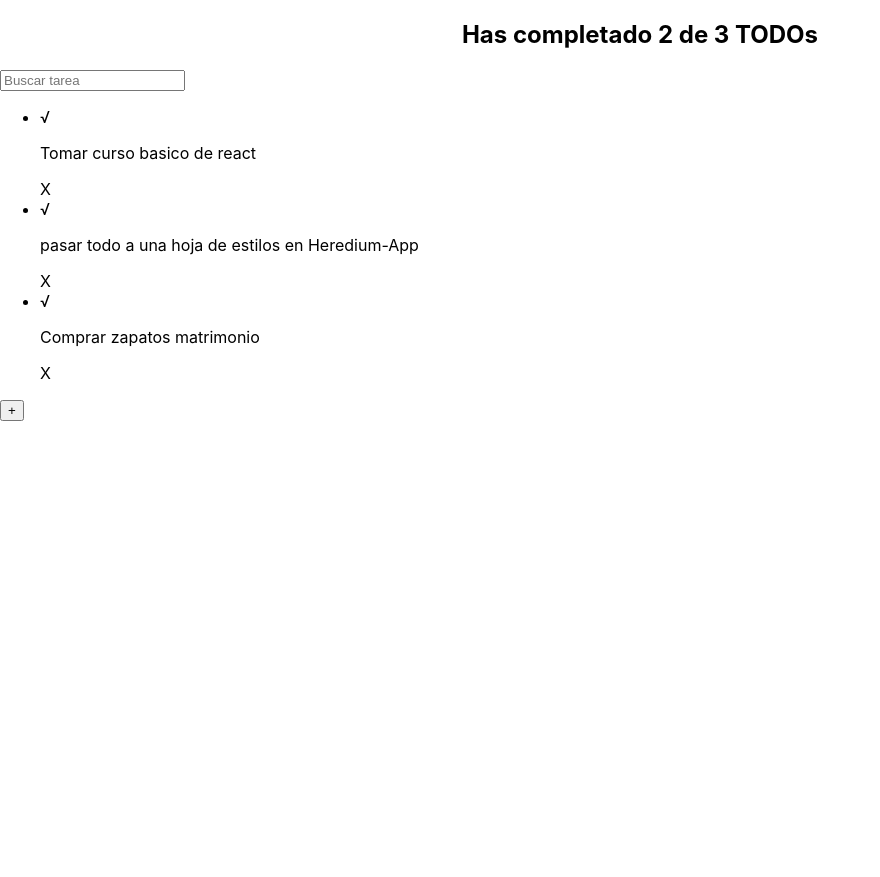
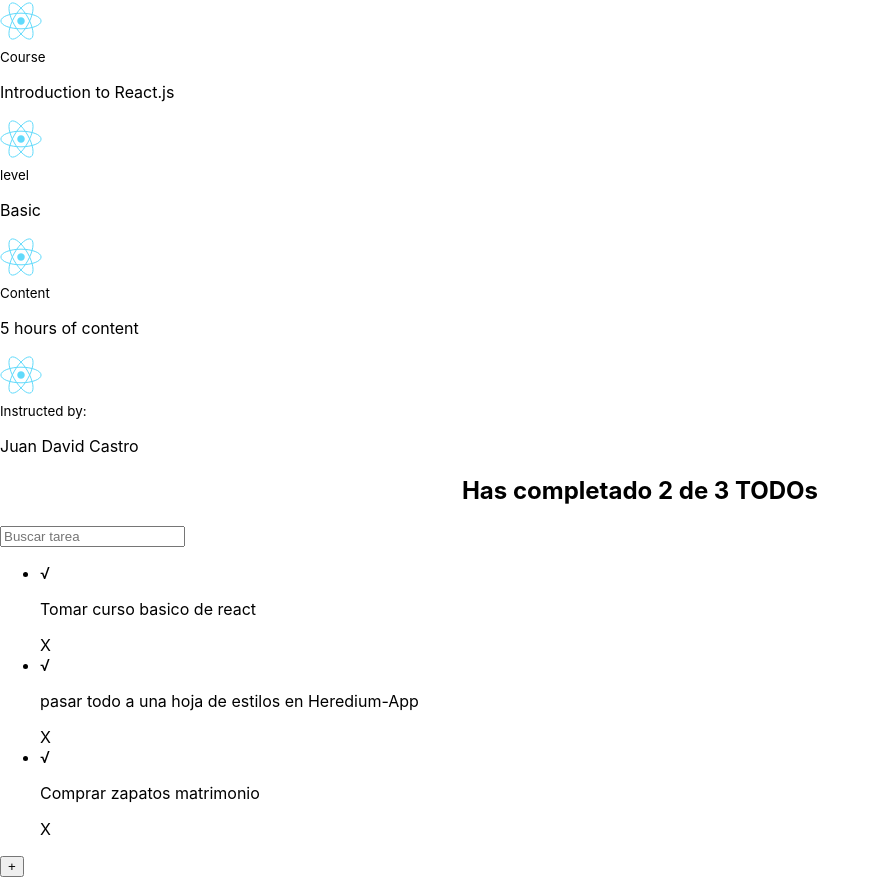
Before and after one commit to ivankstro7/taskDesign, a React (Create React App) app: page / in a window 1280 px wide. Shown: the whole page, without its empty margins (0-880 px from the left). Before the commit the page ends 800 px from the top, so only its background shows below. Built offline with nearby package versions, Linux system fonts and the light colour scheme.

Commit message:
add header component

```diff
--- a/src/App.js
+++ b/src/App.js
@@ -1,4 +1,5 @@
 import React from "react";
+import { Header } from './components/header/header';
 import { TodoCounter } from './components/TodoList/TodoCounter';
 import { TodoSearch } from './components/TodoList/TodoSearch';
 import { TodoList } from './components/TodoList/TodoList';
@@ -15,6 +16,7 @@ const todos = [
 function App() {
   return (
     <React.Fragment>
+      <Header />
       <TodoCounter />
       <TodoSearch />
 
--- /dev/null
+++ b/src/components/header/header.css
@@ -0,0 +1,3 @@
+header{
+    width: 100%;
+}
--- /dev/null
+++ b/src/components/header/header.js
@@ -0,0 +1,42 @@
+import React from 'react';
+import logo from '../../images/icon-react.svg';
+import './header.css';
+
+function Header() {
+  return (
+    <header>
+      <div className="header-user">
+        <img src={logo} alt="logo"/>
+        <div className="header-body">
+          <small>Course</small>
+          <p>Introduction to React.js</p>
+        </div>
+      </div>
+      <div className='header-detail'>
+        <div className='detail-level'>
+          <img src={logo} alt="logo"/>
+          <div className='level-body'>
+            <small>level</small>
+            <p>Basic</p>
+          </div>
+        </div>
+        <div className='detail-content'>
+          <img src={logo} alt="logo"/>
+          <div className='content-body'>
+            <small>Content</small>
+            <p>5 hours of content</p>
+          </div>
+        </div>
+        <div className='detail-teacher'>
+          <img src={logo} alt="logo"/>
+          <div className='content-body'>
+            <small>Instructed by:</small>
+            <p>Juan David Castro</p>
+          </div>
+        </div>
+      </div>
+    </header>
+  );
+}
+
+export { Header };
```
